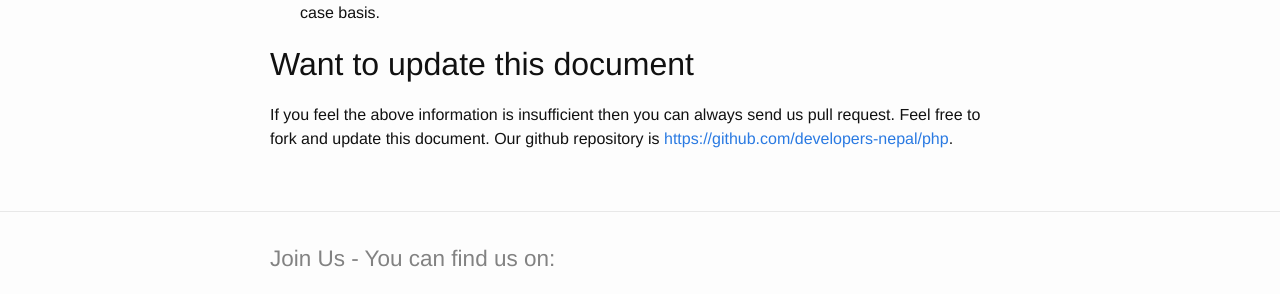
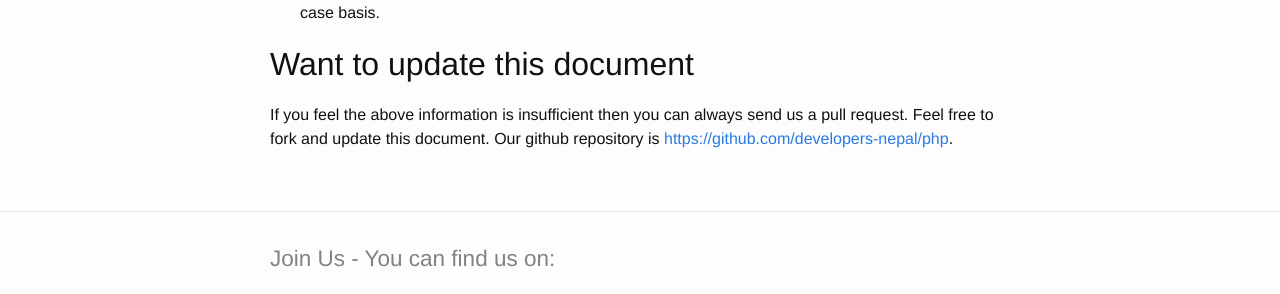
Before and after one commit to developers-nepal/php, a Jekyll site: the page built from about.md, in a window 1280 px wide. Shown: the part 849-1143 px from the top of the page. Built offline with Jekyll 4.4.1, drawn with Linux system fonts in a browser that asks for light colours.

Commit message:
Nitpick - to force a rebuild

```diff
--- a/about.md
+++ b/about.md
@@ -37,6 +37,6 @@ be final.
 be dealt in a case by case basis.
 
 ## Want to update this document
-If you feel the above information is insufficient then you can always send us
+If you feel the above information is insufficient then you can always send us a
 pull request. Feel free to fork and update this document. Our github repository
 is [https://github.com/developers-nepal/php](https://github.com/developers-nepal/php).
```
